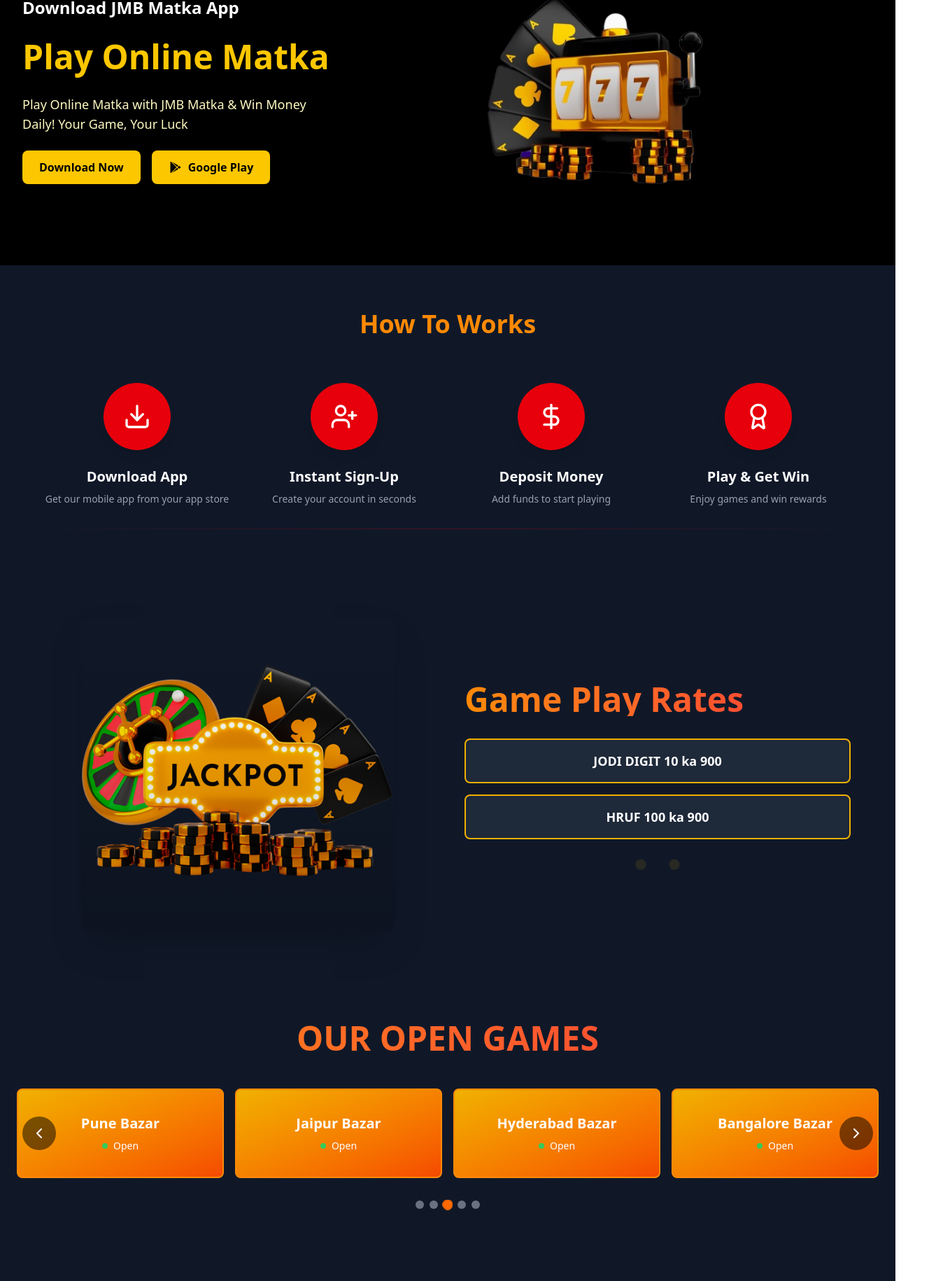
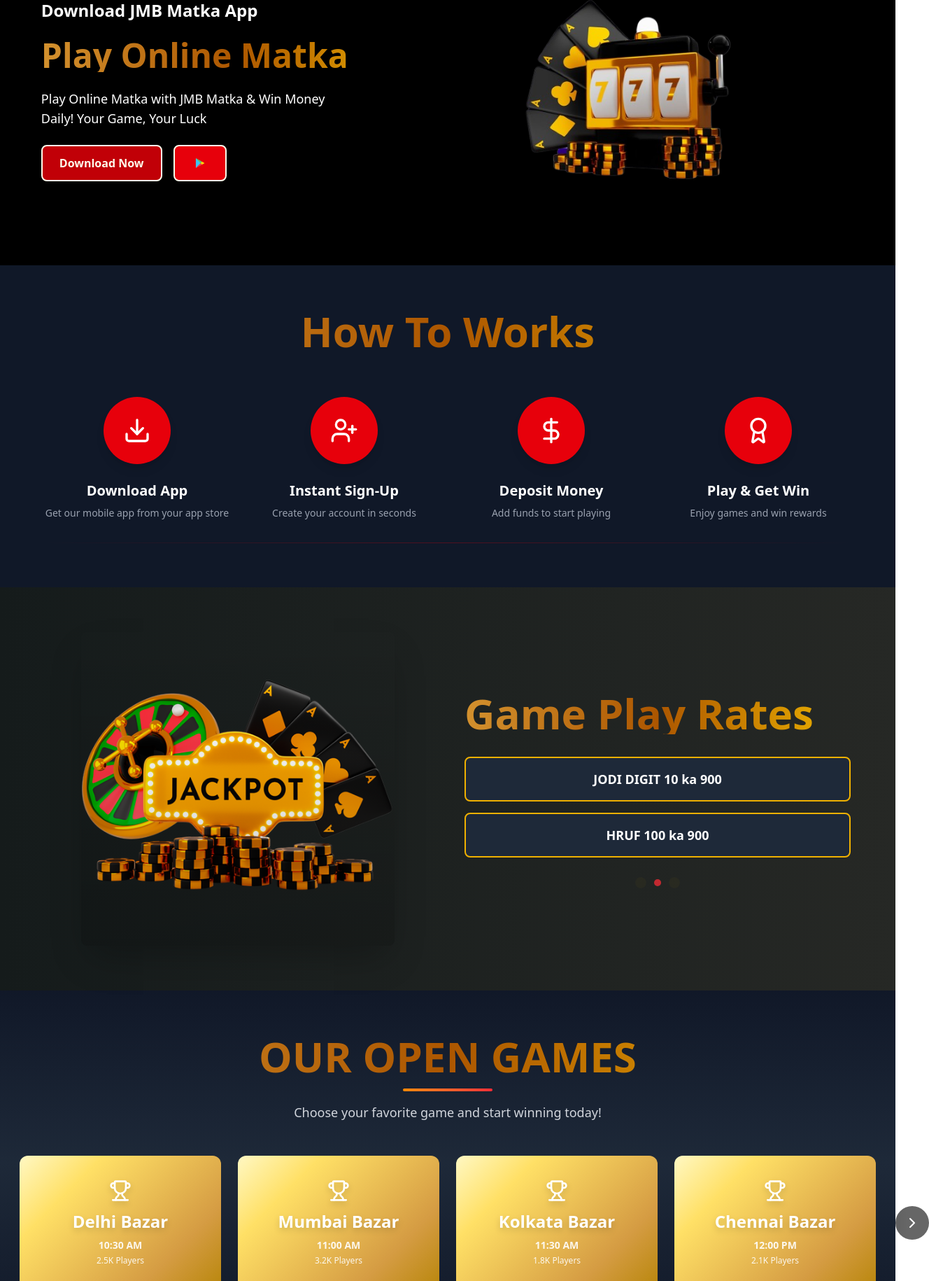
Before and after one commit to navanitvish/NewWebJBM, a React (Vite) app: page / in a window 1280 px wide. Shown: the part 217-2047 px from the top of the page at 70% size, 1328 px wide, since content can reach past the window. Built offline with nearby package versions, Linux system fonts and the light colour scheme.

Commit message:
new chnanges add ui

```diff
--- a/src/pages/Home/GamePlayRate.jsx
+++ b/src/pages/Home/GamePlayRate.jsx
@@ -14,7 +14,7 @@
   ];
 
   return (
-    <div className="bg-gray-900 py-16 px-4">
+    <div style={{ background: "linear-gradient(269.91deg, #262825 0.06%, #151B1B 99.91%)" }} className="bg-gray-900 py-16 px-4">
       <div className="max-w-6xl mx-auto">
         <div className="grid grid-cols-1 lg:grid-cols-2 gap-12 items-center">
 
@@ -33,7 +33,7 @@
 
           {/* Right Side - Game Rates */}
           <div className="space-y-8">
-            <h2 className="text-4xl md:text-5xl font-bold text-transparent bg-clip-text bg-gradient-to-r from-orange-400 to-red-500">
+            <h2 className="text-4xl md:text-5xl lg:text-6xl font-bold bg-[linear-gradient(90deg,_#D3912E_0%,_#AC5600_50%,_#EDB501_100%)] bg-clip-text text-transparent">
               Game Play Rates
             </h2>
 
--- a/src/pages/Home/HeroSections.jsx
+++ b/src/pages/Home/HeroSections.jsx
@@ -1,5 +1,6 @@
 import { Link } from "react-router-dom";
 import banner from "../../assets/Hero_banner.png";
+import play from "../../assets/playstore.png";
 
 export const HeroSections = () => {
   return (
@@ -7,42 +8,40 @@
       <div className="flex flex-col lg:flex-row items-center justify-between max-w-7xl mx-auto px-4 sm:px-6 lg:px-8 gap-8 lg:gap-12">
 
         {/* Content Section */}
-        <div className="flex-2 space-y-6 text-center lg:text-left">
+        <div className="flex-1 space-y-6 text-center lg:text-left">
           <h4 className="text-xl sm:text-2xl font-bold text-white">
             Download JMB Matka App
           </h4>
 
-          <h2 className="text-3xl sm:text-4xl lg:text-5xl font-bold text-yellow-400 leading-tight">
+          <h2 className="text-3xl sm:text-4xl font-Anton lg:text-5xl font-bold bg-[linear-gradient(90deg,_#D3912E_0%,_#AC5600_50%,_#EDB501_100%)] bg-clip-text text-transparent">
             Play Online Matka
           </h2>
 
-          <p className="text-base sm:text-lg text-yellow-100 max-w-md mx-auto lg:mx-0">
+          <p className="text-base sm:text-lg text-white max-w-md mx-auto lg:mx-0">
             Play Online Matka with JMB Matka & Win Money Daily! Your Game, Your Luck
           </p>
 
           {/* Buttons */}
           <div className="flex flex-col sm:flex-row gap-4 justify-center lg:justify-start">
-            <button className="bg-yellow-400 hover:bg-yellow-500 transition-colors duration-300 text-black font-bold py-3 px-6 rounded-lg shadow-lg">
-              <Link to="/download" className="block w-full h-full">
+            <button className="bg-red-700 hover:bg-red-800 transition-colors border-amber-50 border-2 duration-300 font-bold py-3 px-6 rounded-lg shadow-lg">
+              <Link to="/download" className="block w-full text-amber-50 h-full">
                 Download Now
               </Link>
             </button>
 
-            <button className="bg-yellow-400 hover:bg-yellow-500 transition-colors duration-300 text-black font-bold py-3 px-6 rounded-lg shadow-lg flex items-center justify-center gap-2">
-              <svg className="w-5 h-5" viewBox="0 0 24 24" fill="currentColor">
-                <path d="M3,20.5V3.5C3,2.91 3.34,2.39 3.84,2.15L13.69,12L3.84,21.85C3.34,21.61 3,21.09 3,20.5M16.81,15.12L6.05,21.34L14.54,12.85L16.81,15.12M20.16,10.81C20.5,11.08 20.75,11.5 20.75,12C20.75,12.5 20.53,12.9 20.18,13.18L17.89,14.5L15.39,12L17.89,9.5L20.16,10.81M6.05,2.66L16.81,8.88L14.54,11.15L6.05,2.66Z"/>
-              </svg>
-              Google Play
+            <button className="bg-red-600 hover:bg-red-700 border-amber-50 border-2 transition-colors duration-300 text-amber-50 font-bold py-3 px-6 rounded-lg shadow-lg flex items-center justify-center gap-2">
+              <img src={play} alt="Play Store" className="w-6 h-6 object-contain" />
+
             </button>
           </div>
         </div>
 
         {/* Image Section */}
-        <div className="flex-3 w-full  ">
+        <div className="flex-1 w-full flex justify-center lg:justify-end">
           <img
             src={banner}
             alt="JMB Matka App Banner"
-            className="w-full h-auto object-contain"
+            className="w-full h-[300px] object-cover"
           />
         </div>
       </div>
--- a/src/pages/Home/Howtowork.jsx
+++ b/src/pages/Home/Howtowork.jsx
@@ -28,7 +28,7 @@
     <div className="bg-gray-900 py-16 px-4">
       <div className="max-w-6xl mx-auto">
         {/* Section Title */}
-        <h2 className="text-4xl font-bold text-center mb-16 text-orange-400">
+        <h2 className="text-4xl md:text-5xl  lg:text-6xl font-bold text-center mb-16 bg-[linear-gradient(90deg,_#D3912E_0%,_#AC5600_50%,_#EDB501_100%)] bg-clip-text text-transparent">
           How To Works
         </h2>
 
--- a/src/pages/Home/OuropenGames.jsx
+++ b/src/pages/Home/OuropenGames.jsx
@@ -1,34 +1,38 @@
-import React, { useState, useEffect } from 'react';
-import { ChevronLeft, ChevronRight } from 'lucide-react';
+import React, { useState } from 'react';
+import { ChevronLeft, ChevronRight, Play, Trophy } from 'lucide-react';
 
 export default function OurOpenGames() {
   const [currentIndex, setCurrentIndex] = useState(0);
-  const [isAutoPlaying, setIsAutoPlaying] = useState(true);
 
-  // Game data - you can modify this to add more games
+  // Game data with more details
   const games = [
-    { id: 1, name: "Delhi Bazar", status: "Open" },
-    { id: 2, name: "Mumbai Bazar", status: "Open" },
-    { id: 3, name: "Kolkata Bazar", status: "Open" },
-    { id: 4, name: "Chennai Bazar", status: "Open" },
-    { id: 5, name: "Pune Bazar", status: "Open" },
-    { id: 6, name: "Jaipur Bazar", status: "Open" },
-    { id: 7, name: "Hyderabad Bazar", status: "Open" },
-    { id: 8, name: "Bangalore Bazar", status: "Open" },
+    { id: 1, name: "Delhi Bazar", status: "Open", time: "10:30 AM", players: "2.5K" },
+    { id: 2, name: "Mumbai Bazar", status: "Open", time: "11:00 AM", players: "3.2K" },
+    { id: 3, name: "Kolkata Bazar", status: "Open", time: "11:30 AM", players: "1.8K" },
+    { id: 4, name: "Chennai Bazar", status: "Open", time: "12:00 PM", players: "2.1K" },
+    { id: 5, name: "Pune Bazar", status: "Open", time: "12:30 PM", players: "1.9K" },
+    { id: 6, name: "Jaipur Bazar", status: "Open", time: "01:00 PM", players: "1.5K" },
+    { id: 7, name: "Hyderabad Bazar", status: "Open", time: "01:30 PM", players: "2.3K" },
+    { id: 8, name: "Bangalore Bazar", status: "Open", time: "02:00 PM", players: "2.7K" },
   ];
 
-  const itemsPerView = 4;
-  const maxIndex = Math.max(0, games.length - itemsPerView);
+  const itemsPerView = {
+    desktop: 4,
+    tablet: 3,
+    mobile: 2
+  };
 
-  // Auto-play functionality
-  useEffect(() => {
-    if (isAutoPlaying) {
-      const interval = setInterval(() => {
-        setCurrentIndex(prev => (prev >= maxIndex ? 0 : prev + 1));
-      }, 3000);
-      return () => clearInterval(interval);
+  const getItemsPerView = () => {
+    if (typeof window !== 'undefined') {
+      if (window.innerWidth >= 1024) return itemsPerView.desktop;
+      if (window.innerWidth >= 768) return itemsPerView.tablet;
+      return itemsPerView.mobile;
     }
-  }, [isAutoPlaying, maxIndex]);
+    return itemsPerView.desktop;
+  };
+
+  const currentItemsPerView = getItemsPerView();
+  const maxIndex = Math.max(0, games.length - currentItemsPerView);
 
   const goToNext = () => {
     setCurrentIndex(prev => (prev >= maxIndex ? 0 : prev + 1));
@@ -38,58 +42,69 @@
     setCurrentIndex(prev => (prev <= 0 ? maxIndex : prev - 1));
   };
 
-  const handleMouseEnter = () => setIsAutoPlaying(false);
-  const handleMouseLeave = () => setIsAutoPlaying(true);
-
   return (
-    <div className="bg-gray-900 py-16 px-4">
+    <div className="bg-gradient-to-b from-gray-900 via-gray-800 to-gray-900 py-16 px-4">
       <div className="max-w-7xl mx-auto">
         {/* Section Title */}
-        <h2 className="text-4xl md:text-5xl font-bold text-center mb-12 text-transparent bg-clip-text bg-gradient-to-r from-orange-400 to-red-500">
+        <div className="text-center mb-12">
+          <h2 className="text-4xl md:text-5xl lg:text-6xl font-bold mb-4 bg-[linear-gradient(90deg,_#D3912E_0%,_#AC5600_50%,_#EDB501_100%)] bg-clip-text text-transparent">
             OUR OPEN GAMES
           </h2>
+          <div className="w-32 h-1 bg-gradient-to-r from-orange-400 to-red-500 mx-auto rounded-full"></div>
+          <p className="text-gray-300 mt-4 text-lg">Choose your favorite game and start winning today!</p>
+        </div>
 
-        {/* Carousel Container */}
-        <div
-          className="relative overflow-hidden"
-          onMouseEnter={handleMouseEnter}
-          onMouseLeave={handleMouseLeave}
-        >
-          {/* Carousel Track */}
+        {/* Desktop/Tablet Carousel */}
+        <div className="hidden md:block relative">
+          <div className="overflow-hidden rounded-2xl">
             <div
               className="flex transition-transform duration-500 ease-in-out"
               style={{
-              transform: `translateX(-${currentIndex * (100 / itemsPerView)}%)`,
-              width: `${(games.length / itemsPerView) * 100}%`
+                transform: `translateX(-${currentIndex * (100 / currentItemsPerView)}%)`,
               }}
             >
-            {games.map((game, index) => (
+              {games.map((game) => (
                 <div
                   key={game.id}
-                className="flex-shrink-0 px-2"
-                style={{ width: `${100 / games.length}%` }}
+                  className="flex-shrink-0 px-3"
+                  style={{ width: `${100 / currentItemsPerView}%` }}
                 >
-                <div className="bg-gradient-to-br from-yellow-500 to-orange-600 rounded-lg p-6 h-32 flex items-center justify-center cursor-pointer transform hover:scale-105 transition-all duration-300 hover:shadow-xl hover:shadow-orange-500/30 border-2 border-orange-400">
-                  <div className="text-center">
-                    <h3 className="text-white font-bold text-lg md:text-xl">
+                  <div className="group relative overflow-hidden rounded-xl h-48 cursor-pointer transform hover:scale-105 transition-all duration-300">
+                    {/* Background Gradient */}
+                    <div
+                      className="absolute inset-0 bg-gradient-to-br from-yellow-200 via-yellow-400 to-orange-500"
+                      style={{ backgroundImage: "linear-gradient(135deg, #FFF8C3 0%, #FFE066 25%, #D59C43 75%, #B8860B 100%)" }}
+                    ></div>
+
+
+                    {/* Content */}
+                    <div className="absolute inset-0 flex flex-col justify-center items-center text-center p-6">
+                      <Trophy className="w-8 h-8 text-white mb-3 drop-shadow-lg" />
+                      <h3 className="text-white font-bold text-xl md:text-2xl mb-2 drop-shadow-lg">
                         {game.name}
                       </h3>
-                    <div className="mt-2 flex items-center justify-center">
-                      <div className="w-2 h-2 bg-green-400 rounded-full animate-pulse mr-2"></div>
-                      <span className="text-white text-sm font-medium">
-                        {game.status}
-                      </span>
+                      <div className="text-white/90 text-sm space-y-1">
+                        <p className="font-semibold">{game.time}</p>
+                        <p className="text-xs">{game.players} Players</p>
                       </div>
                     </div>
+
+
+
+                    {/* Border Glow Effect */}
+                    <div className="absolute inset-0 rounded-xl border-2 border-transparent group-hover:border-orange-400 group-hover:shadow-lg group-hover:shadow-orange-500/30 transition-all duration-300"></div>
                   </div>
                 </div>
               ))}
             </div>
+          </div>
 
           {/* Navigation Arrows */}
+          {maxIndex > 0 && (
+            <>
               <button
                 onClick={goToPrev}
-            className="absolute left-4 top-1/2 transform -translate-y-1/2 bg-black/50 hover:bg-black/70 text-white p-3 rounded-full transition-all duration-300 hover:scale-110 z-10"
+                className="absolute -left-16 top-1/2 transform -translate-y-1/2 bg-black/60 hover:bg-black/80 text-white p-3 rounded-full transition-all duration-300 hover:scale-110 z-10 backdrop-blur-sm"
                 aria-label="Previous games"
               >
                 <ChevronLeft className="w-6 h-6" />
@@ -97,52 +112,58 @@
 
               <button
                 onClick={goToNext}
-            className="absolute right-4 top-1/2 transform -translate-y-1/2 bg-black/50 hover:bg-black/70 text-white p-3 rounded-full transition-all duration-300 hover:scale-110 z-10"
+                className="absolute -right-16 top-1/2 transform -translate-y-1/2 bg-black/60 hover:bg-black/80 text-white p-3 rounded-full transition-all duration-300 hover:scale-110 z-10 backdrop-blur-sm"
                 aria-label="Next games"
               >
                 <ChevronRight className="w-6 h-6" />
               </button>
+            </>
+          )}
+
+
         </div>
 
-        {/* Dots Indicator */}
-        <div className="flex justify-center mt-8 space-x-2">
-          {Array.from({ length: maxIndex + 1 }).map((_, index) => (
-            <button
-              key={index}
-              onClick={() => setCurrentIndex(index)}
-              className={`w-3 h-3 rounded-full transition-all duration-300 ${
-                currentIndex === index
-                  ? 'bg-orange-500 scale-125'
-                  : 'bg-gray-500 hover:bg-gray-400'
-              }`}
-              aria-label={`Go to slide ${index + 1}`}
-            />
-          ))}
+        {/* Mobile Grid */}
+        <div className="md:hidden">
+          <div className="grid grid-cols-1 sm:grid-cols-2 gap-4">
+            {games.map((game) => (
+              <div
+                key={`mobile-${game.id}`}
+                className="group relative overflow-hidden rounded-xl h-32 cursor-pointer transform hover:scale-105 transition-all duration-300"
+              >
+                {/* Background */}
+                <div
+                  className="absolute inset-0 bg-gradient-to-br from-yellow-200 via-yellow-400 to-orange-500"
+                  style={{ backgroundImage: "linear-gradient(135deg, #FFF8C3 0%, #FFE066 25%, #D59C43 75%, #B8860B 100%)" }}
+                ></div>
+
+                {/* Live Indicator */}
+                <div className="absolute top-3 left-3 flex items-center space-x-1">
+                  <div className="w-2 h-2 bg-green-400 rounded-full animate-pulse"></div>
+                  <span className="text-white text-xs font-semibold bg-black/30 px-2 py-1 rounded-full">
+                    LIVE
+                  </span>
                 </div>
 
-        {/* Responsive Grid for Mobile */}
-        <div className="md:hidden mt-8">
-          <div className="grid grid-cols-1 sm:grid-cols-2 gap-4">
-            {games.slice(0, 6).map((game) => (
-              <div
-                key={`mobile-${game.id}`}
-                className="bg-gradient-to-br from-yellow-500 to-orange-600 rounded-lg p-4 h-24 flex items-center justify-center border-2 border-orange-400"
-              >
-                <div className="text-center">
-                  <h3 className="text-white font-bold text-lg">
+                {/* Content */}
+                <div className="absolute inset-0 flex flex-col justify-center items-center text-center p-4">
+                  <h3 className="text-white font-bold text-lg mb-1 drop-shadow-lg">
                     {game.name}
                   </h3>
-                  <div className="mt-1 flex items-center justify-center">
-                    <div className="w-2 h-2 bg-green-400 rounded-full animate-pulse mr-2"></div>
-                    <span className="text-white text-sm font-medium">
-                      {game.status}
-                    </span>
+                  <div className="text-white/90 text-xs space-y-1">
+                    <p className="font-semibold">{game.time}</p>
+                    <p>{game.players} Players</p>
                   </div>
                 </div>
+
+                {/* Border */}
+                <div className="absolute inset-0 rounded-xl border-2 border-orange-400/50 group-hover:border-orange-400 transition-colors duration-300"></div>
               </div>
             ))}
           </div>
         </div>
+
+
       </div>
     </div>
   );
--- a/src/pages/Home/TopWinner.jsx
+++ b/src/pages/Home/TopWinner.jsx
@@ -63,7 +63,7 @@
     <div className="bg-gray-900 py-16 px-4">
       <div className="max-w-7xl mx-auto">
         {/* Title */}
-        <h2 className="text-3xl md:text-4xl font-bold text-center mb-8 md:mb-12 text-transparent bg-clip-text bg-gradient-to-r from-orange-400 to-red-500">
+        <h2 className="text-3xl md:text-5xl lg:text-6xl font-bold text-center mb-8 md:mb-12 bg-[linear-gradient(90deg,_#D3912E_0%,_#AC5600_50%,_#EDB501_100%)] bg-clip-text text-transparent">
           Top Winner
         </h2>
 
@@ -72,7 +72,8 @@
           {winners.map((winner) => (
             <div
               key={winner.id}
-              className="bg-gradient-to-r from-yellow-400 to-orange-500 rounded-lg p-3 md:p-4"
+              style={{ backgroundImage: "linear-gradient(180deg, #FFF8C3 0%, #D59C43 100%)" }}
+              className="rounded-lg p-3 md:p-4"
             >
               {/* Desktop Layout */}
               <div className="hidden lg:flex items-center justify-between">
```
Also changed, not shown: src/pages/Home/FormData.jsx (+105 -51 lines), src/assets/playstore.png (added). Lines whose indentation alone changed are shown as unchanged.
